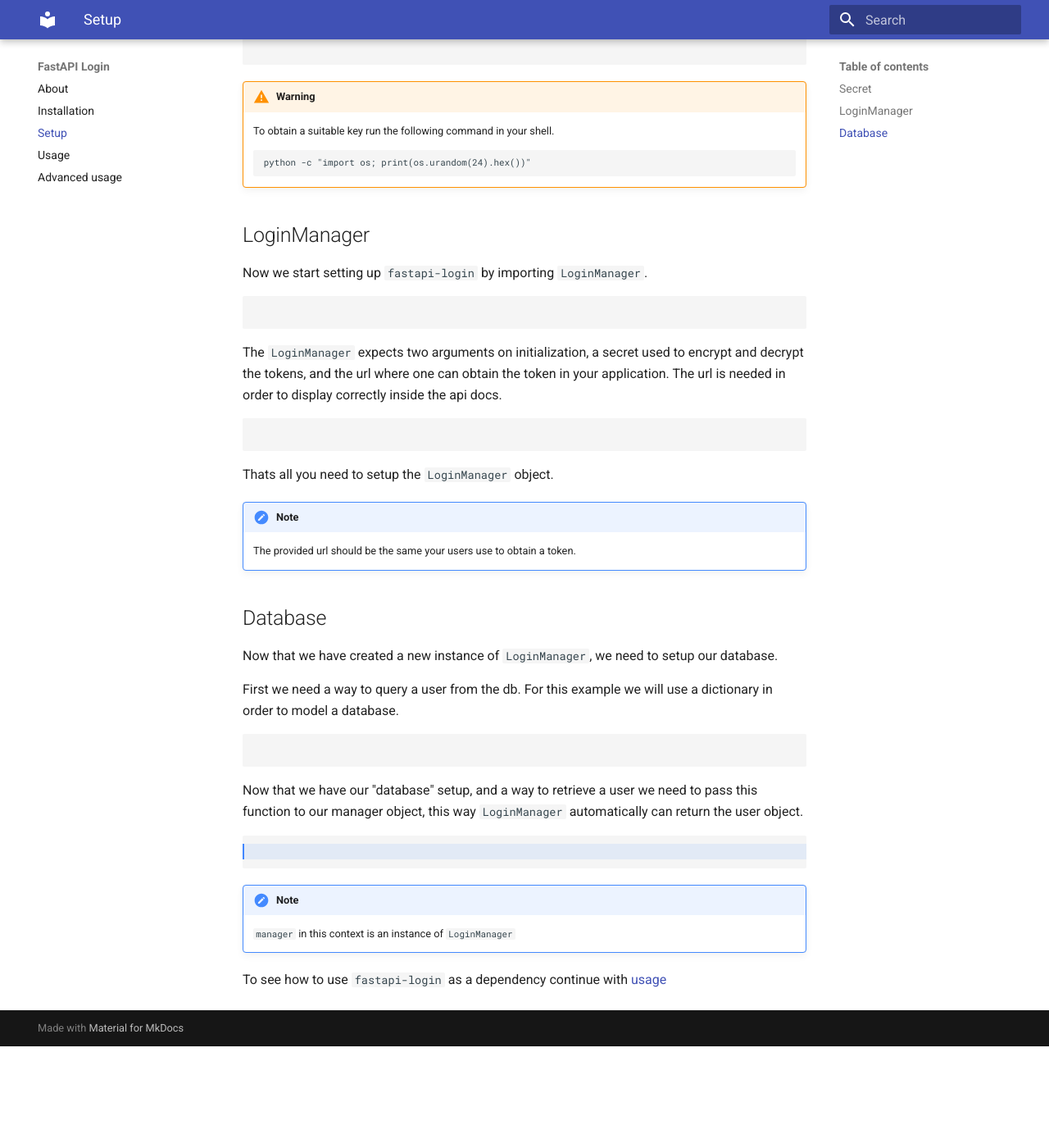
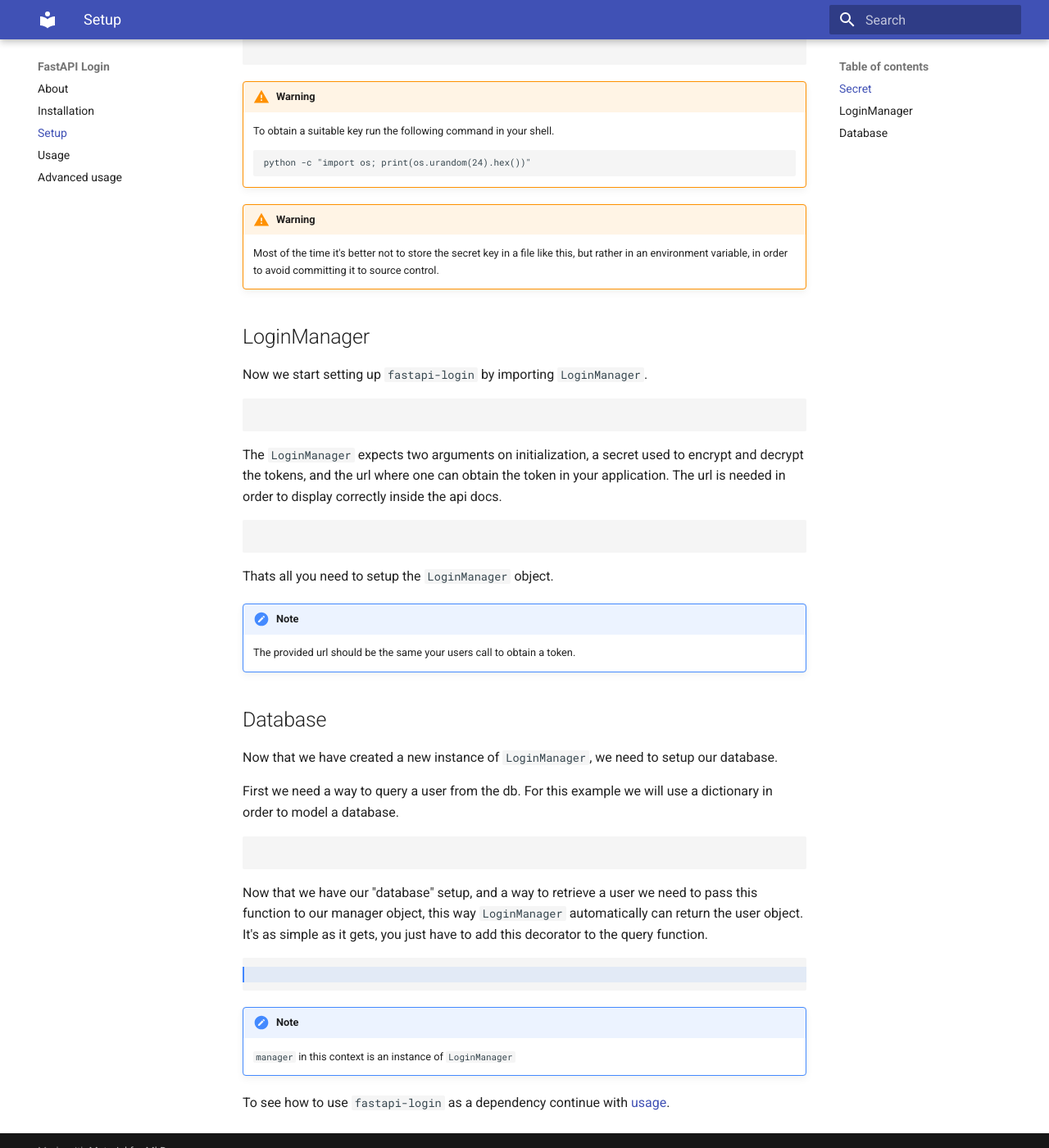
Before and after one commit to MushroomMaula/fastapi_login, an MkDocs documentation site: the page built from docs/setup.md, in a window 1280 px wide and 1400 px high, scrolled down 399 px. Shown: the whole window at 82% size. Built offline with MkDocs 1.6.1 and Material for MkDocs 9.7.7, drawn with Linux system fonts in a browser that asks for light colours; before the commit the page ends 1675 px from its top, so only the background shows below that.

Commit message:
Update setup.md

`````diff
--- a/docs/setup.md
+++ b/docs/setup.md
@@ -17,6 +17,10 @@
     ````
     python -c "import os; print(os.urandom(24).hex())"
     ````
+!!! warning
+    Most of the time it's better not to store the secret key in a file like this,
+    but rather in an environment variable, in order to avoid committing it to
+    source control.
 
 ## LoginManager
 Now we start setting up ``fastapi-login`` by importing `LoginManager`.
@@ -34,7 +38,7 @@
 Thats all you need to setup the ``LoginManager`` object.
 
 !!! note
-    The provided url should be the same your users use to obtain a token.
+    The provided url should be the same your users call to obtain a token.
 
 ## Database
 Now that we have created a new instance of ``LoginManager``, we need to setup
@@ -49,6 +53,7 @@
 Now that we have our "database" setup, and a way to retrieve a user
 we need to pass this function to our manager object, this way ``LoginManager``
 automatically can return the user object.
+It's as simple as it gets, you just have to add this decorator to the query function.
 ````python hl_lines="1"
 {!../docs_src/setup/setup_005.py!}
 ````
@@ -56,4 +61,4 @@
 !!! note
     ``manager`` in this context is an instance of ``LoginManager``
 
-To see how to use ``fastapi-login`` as a dependency continue with [usage](usage.md)
+To see how to use ``fastapi-login`` as a dependency continue with [usage](usage.md).
`````
